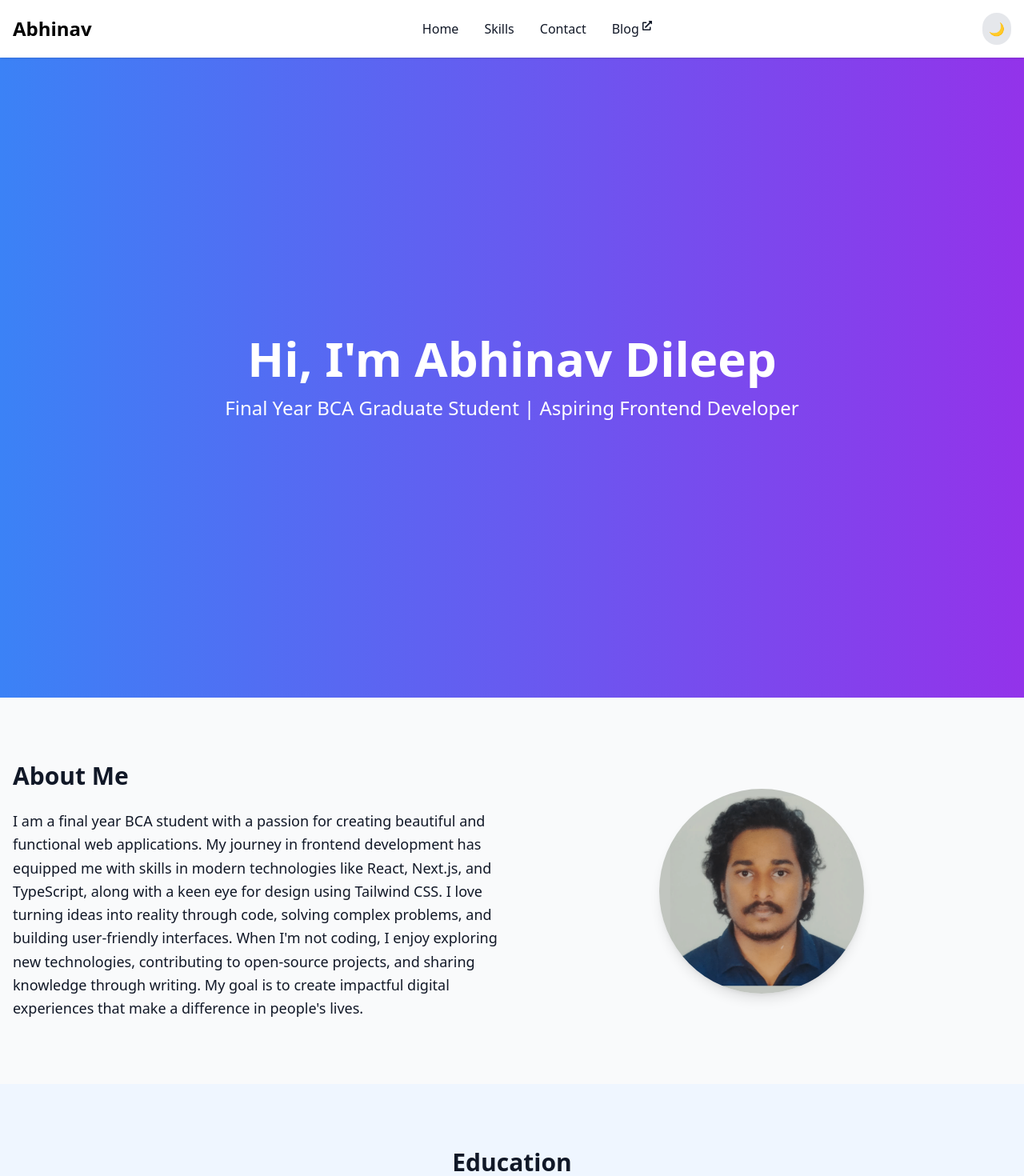
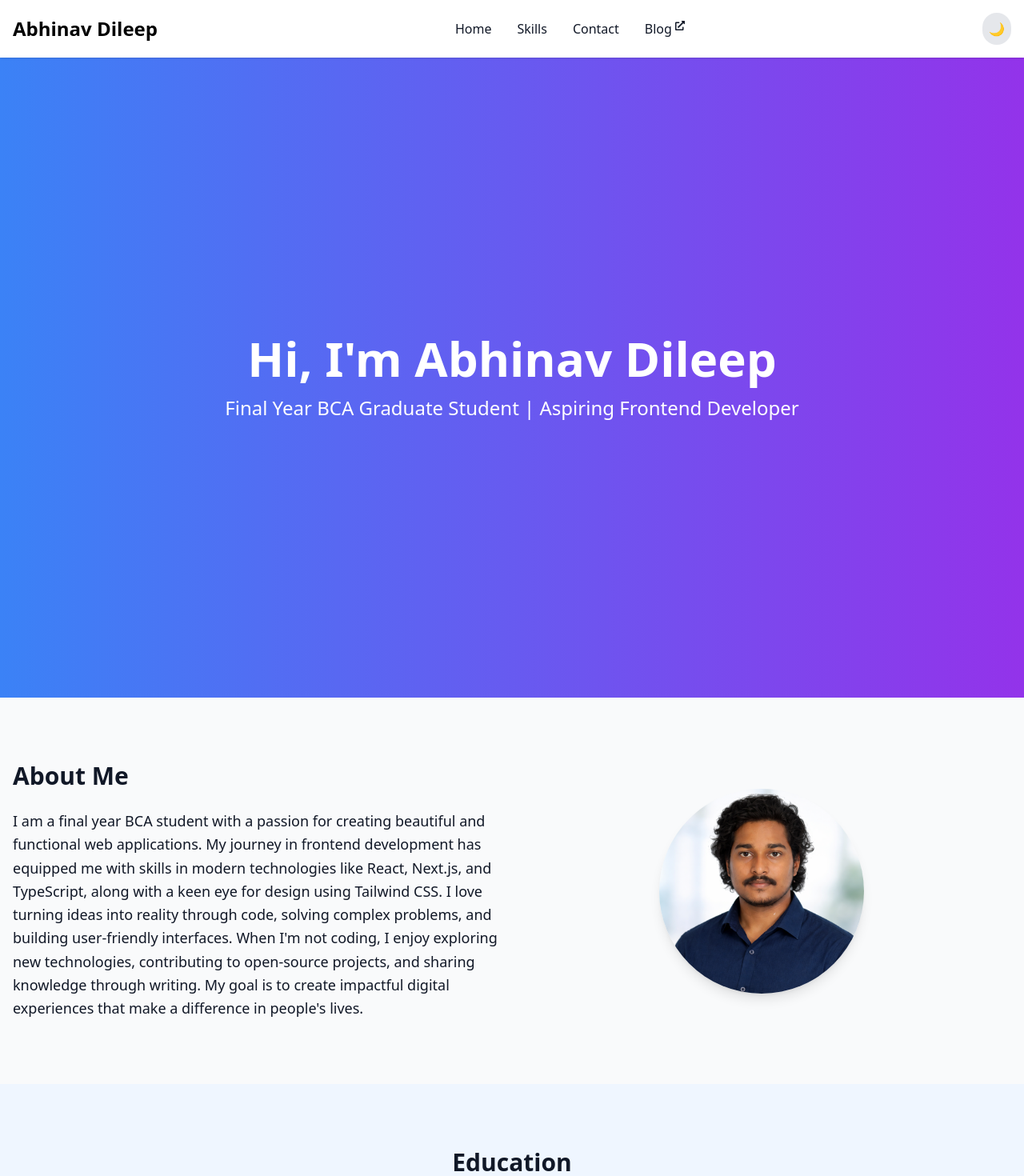
Before and after one commit to abhinav-dileep/portfolio, a Next.js app: page / in a window 1280 px wide. Shown: the top 1470 px of the page at 80% size. Built offline with nearby package versions, Linux system fonts and the light colour scheme.

Commit message:
Fix content and styling in About and Header components

```diff
--- a/src/components/About.tsx
+++ b/src/components/About.tsx
@@ -17,7 +17,7 @@ export default function About() {
             </p>
           </div>
           <div className="md:w-1/2 flex justify-center">
-            <Image src="/abhi.png" alt="Profile" width={256} height={256} className="w-64 h-64 rounded-full shadow-lg" />
+            <Image src="/github_image.png" alt="Profile" width={256} height={256} className="w-64 h-64 rounded-full shadow-lg" />
           </div>
         </div>
       </div>
--- a/src/components/Header.tsx
+++ b/src/components/Header.tsx
@@ -27,7 +27,7 @@ export default function Header() {
   return (
     <header className="bg-white/80 dark:bg-gray-800/80 backdrop-blur-md shadow sticky top-0 z-50">
       <div className="container mx-auto px-4 py-4 flex justify-between items-center">
-        <Link href="/" className="text-2xl font-bold text-black dark:text-white">Abhinav</Link>
+        <Link href="/" className="text-2xl font-bold text-black dark:text-white">Abhinav Dileep</Link>
         <nav className="hidden md:flex space-x-8">
           <Link href="/" className="hover:text-blue-600 transition">Home</Link>
           <Link href="/skills" className="hover:text-blue-600 transition">Skills</Link>
```
